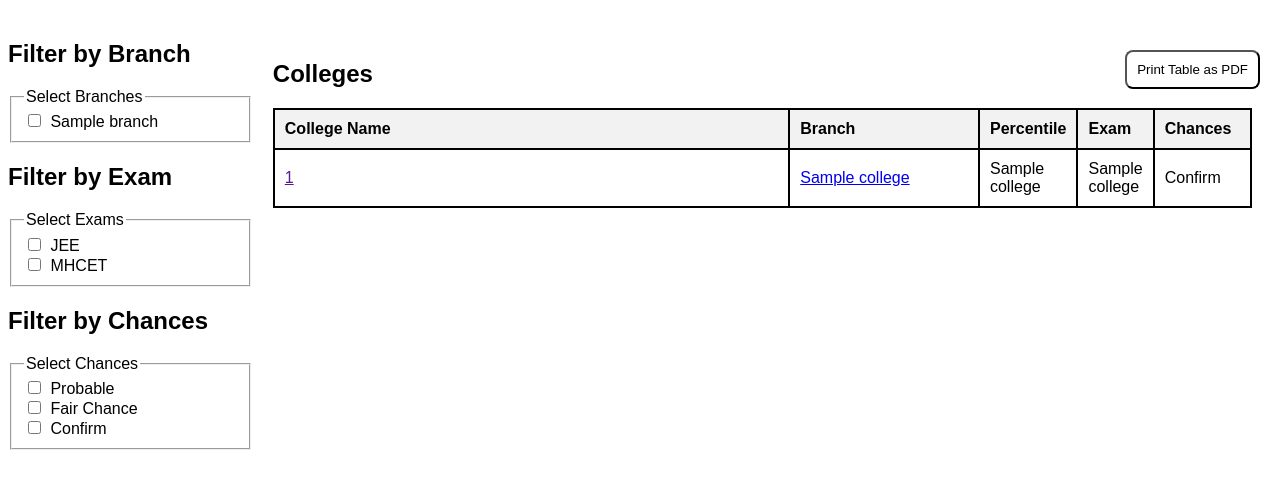
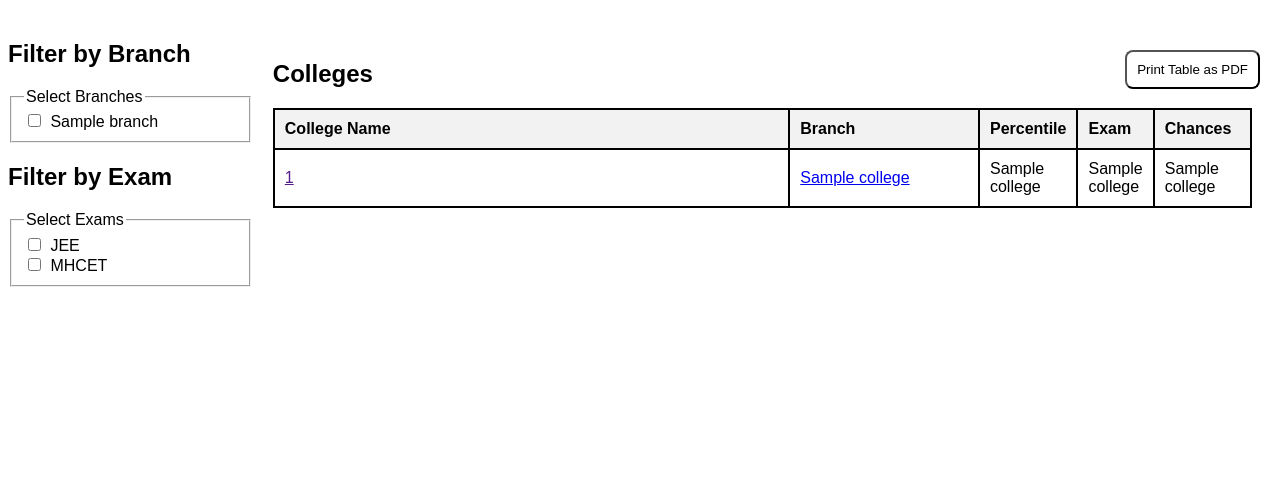
Before and after one commit to gauthamnnair/College-Connect, a Flask app: template templates/result.html in a window 1280 px wide. Shown: the top 489 px of the page. Run offline with Flask 3, Linux system fonts and the light colour scheme; the template is opened without the code that fills it: most values are stand-ins (such as "Sample title", 1, 10 or a date in 2020).

Commit message:
Corrected Logic of Filters

```diff
--- a/app.py
+++ b/app.py
@@ -104,10 +104,18 @@ def submit_admission():
     mhcet_percentile = request.form.get('mhcet_percentile')
     jee_percentile = request.form.get('jee_percentile')
     category = request.form.get('category') + 'S'  # Assuming category is concatenated with 'S'
-    colleges, distinct_branches = filter_colleges(mhcet_percentile, jee_percentile, category)
+    colleges, distinct_branches, chances = filter_colleges(mhcet_percentile, jee_percentile, category)
 
     # Pass data to the result.html template
-    return render_template('result.html', colleges=colleges, distinct_branches=distinct_branches, mhcet_percentile=mhcet_percentile, jee_percentile=jee_percentile, category=category, get_college_website=get_college_website, get_page_num=get_page_num)
+    return render_template('result.html',
+                            colleges=colleges,
+                            distinct_branches=distinct_branches,
+                            mhcet_percentile=mhcet_percentile,
+                            jee_percentile=jee_percentile,
+                            category=category,
+                            get_college_website=get_college_website,
+                            get_page_num=get_page_num,
+                            chances= chances)
 
 # Function to fetch colleges from the database
 def filter_colleges(mhcet_percentile, jee_percentile, category):
@@ -115,6 +123,7 @@ def filter_colleges(mhcet_percentile, jee_percentile, category):
     jee_query = "SELECT college_name, branch, percentile, 'JEE', page_num FROM colleges WHERE percentile <= ? AND seat_type = 'AI' LIMIT 50"
     colleges = []
     distinct_branches = []
+    chances = []
     try:
         with sqlite3.connect('data.db') as conn_data:
             c_data = conn_data.cursor()
@@ -139,9 +148,32 @@ def filter_colleges(mhcet_percentile, jee_percentile, category):
                 if college[1] not in distinct_branches:
                     distinct_branches.append(college[1])
 
+            # Calculate chances
+            for i, college in enumerate(colleges):
+                percentile = college[2]
+                if college[3] == 'JEE':
+                    percentile_difference = abs(float(jee_percentile) - percentile)
+
+                elif college[3] == 'MHCET':
+                    percentile_difference = abs(float(mhcet_percentile) - percentile)
+
+                if percentile_difference < 3:
+                    chance = 'Probable'
+                elif percentile_difference < 5:
+                    chance = 'Fair Chance'
+                else:
+                    chance = 'Confirm'
+                if chance not in chances:
+                    chances.append(chance)
+
+                # Convert tuple to list, append chance, then convert back to tuple
+                college_list = list(college)
+                college_list.append(chance)
+                colleges[i] = tuple(college_list)
+
     except sqlite3.Error as e:
         print("Error querying database:", e)
-    return colleges, distinct_branches
+    return colleges, distinct_branches,chances
 
 def get_college_website(college_name):
     with sqlite3.connect('data.db') as conn_details:
--- a/templates/result.html
+++ b/templates/result.html
@@ -88,6 +88,7 @@
                     {% endfor %}
                 </fieldset>
             </form>
+            {% if jee_percentile and mhcet_percentile %}
             <h2>Filter by Exam</h2>
             <form id="examFilterForm">
                 <fieldset>
@@ -102,24 +103,22 @@
                     </label><br>
                 </fieldset>
             </form>
+            {% endif %}
+
+            {% if chances|length > 1 %}
             <h2>Filter by Chances</h2>
             <form id="chanceFilterForm">
                 <fieldset>
                     <legend>Select Chances</legend>
-                    <label>
-                        <input type="checkbox" name="chance" value="Probable">
-                        Probable
-                    </label><br>
-                    <label>
-                        <input type="checkbox" name="chance" value="Fair Chance">
-                        Fair Chance
-                    </label><br>
-                    <label>
-                        <input type="checkbox" name="chance" value="Confirm">
-                        Confirm
-                    </label><br>
+                    {% for chance in chances %}
+                        <label>
+                        <input type="checkbox" name="chance" value="{{ chance }}">
+                            {{ chance }}
+                        </label><br>
+                    {% endfor %}
                 </fieldset>
             </form>
+            {% endif %}
         </div>
         <div class="colleges-table">
             <h2>Colleges</h2>
@@ -140,7 +139,7 @@
                             <td><a href="{{ get_page_num(college[0], college[1]) }}">{{ college[1] }}</td>
                             <td>{{ college[2] }}</td>
                             <td>{{ college[3] }}</td>
-                            <td></td>
+                            <td>{{ college[5] }}</td>
                         </tr>
                     {% endfor %}
                 </tbody>
@@ -175,7 +174,6 @@
                     .filter(checkbox => checkbox.checked)
                     .map(checkbox => checkbox.value);
 
-
                 const selectedChances = Array.from(chanceCheckboxes)
                     .filter(checkbox => checkbox.checked)
                     .map(checkbox => checkbox.value);
@@ -185,11 +183,11 @@
                 collegeRows.forEach(function(row) {
                     const branch = row.querySelector('td:nth-child(2)').textContent;
                     const exam = row.querySelector('td:nth-child(4)').textContent;
-                    const chance = row.querySelector('td:nth-child(5)').textContent;
+                    const chance = row.querySelector('td:nth-child(5)');
 
                     const branchMatch = selectedBranches.length === 0 || selectedBranches.includes(branch);
                     const examMatch = selectedExams.length === 0 || selectedExams.includes(exam);
-                    const chanceMatch = selectedChances.length === 0 || selectedChances.includes(chance);
+                    const chanceMatch = selectedChances.length === 0 || selectedChances.includes(chance.textContent);
 
                     if (branchMatch && examMatch && chanceMatch) {
                         row.style.display = 'table-row';
@@ -198,44 +196,6 @@
                     }
                 });
             }
-        });
-
-        // Function to calculate chances and fill the chances column
-        function calculateChances(jeePercentile, mhcetPercentile) {
-            const collegeRows = document.querySelectorAll('.colleges-table table tbody tr');
-
-            collegeRows.forEach(function(row) {
-                const examType = row.querySelector('td:nth-child(4)').textContent;
-                let userPercentile = 0;
-
-                if (examType === 'JEE') {
-                    userPercentile = jeePercentile;
-                } else if (examType === 'MHCET') {
-                    userPercentile = mhcetPercentile;
-                }
-
-                const collegePercentile = parseFloat(row.querySelector('td:nth-child(3)').textContent);
-                const percentileDifference = Math.abs(userPercentile - collegePercentile);
-                let chance = '';
-
-                if (percentileDifference < 3) {
-                    chance = 'Probable';
-                } else if (percentileDifference < 5) {
-                    chance = 'Fair Chance';
-                } else {
-                    chance = 'Confirm';
-                }
-
-                row.querySelector('td:nth-child(5)').textContent = chance;
-            });
-        }
-
-        // Call the calculateChances function after the document is fully loaded
-        document.addEventListener('DOMContentLoaded', function() {
-            // Assume you have passed JEE and MHCET percentiles as global variables
-            const jeePercentile = {{ jee_percentile }};
-            const mhcetPercentile = {{ mhcet_percentile }};
-            calculateChances(jeePercentile, mhcetPercentile);
         });
 
         function printTable() {
@@ -270,5 +230,6 @@
             });
         }
     </script>
+
 </body>
 </html>
```
